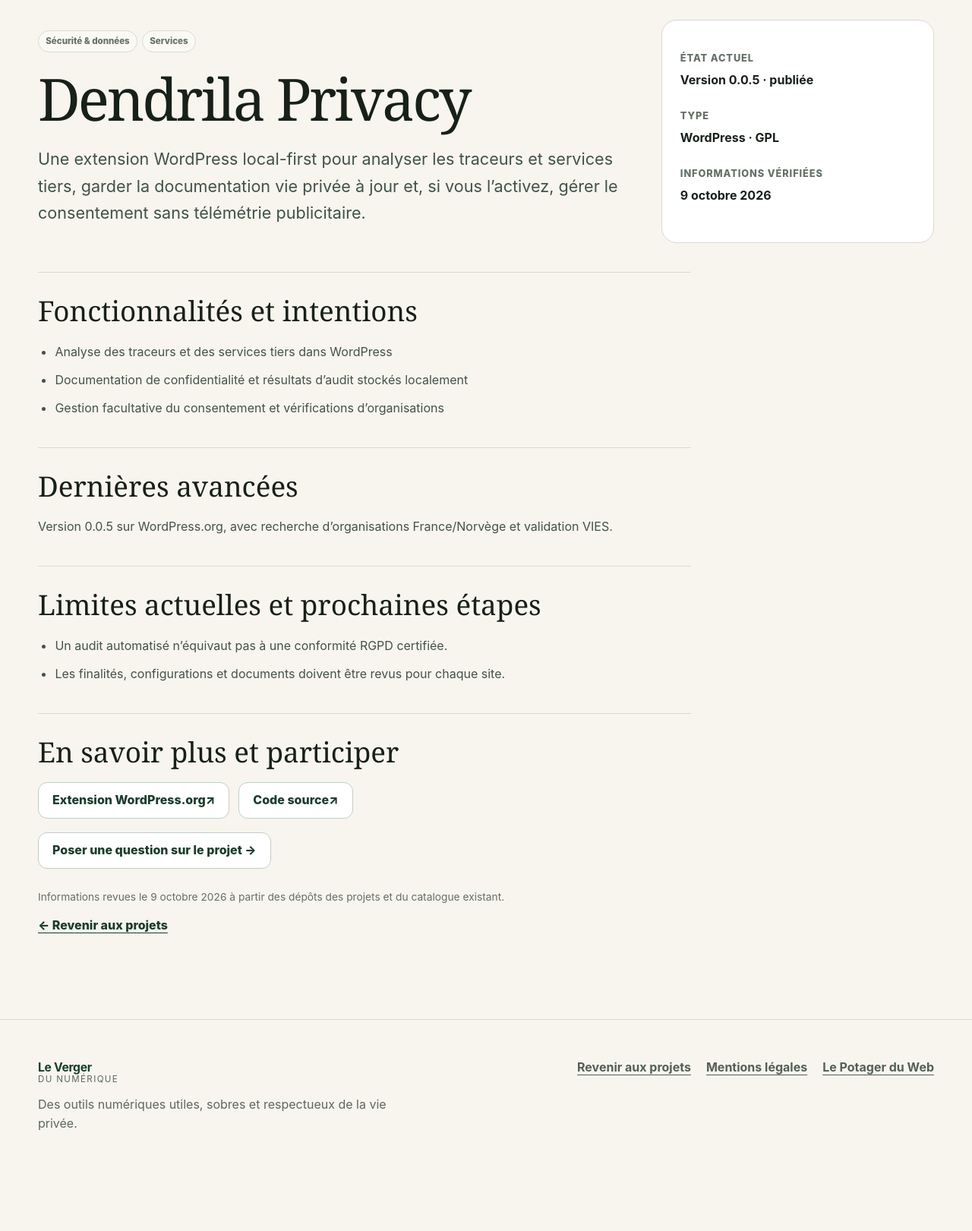
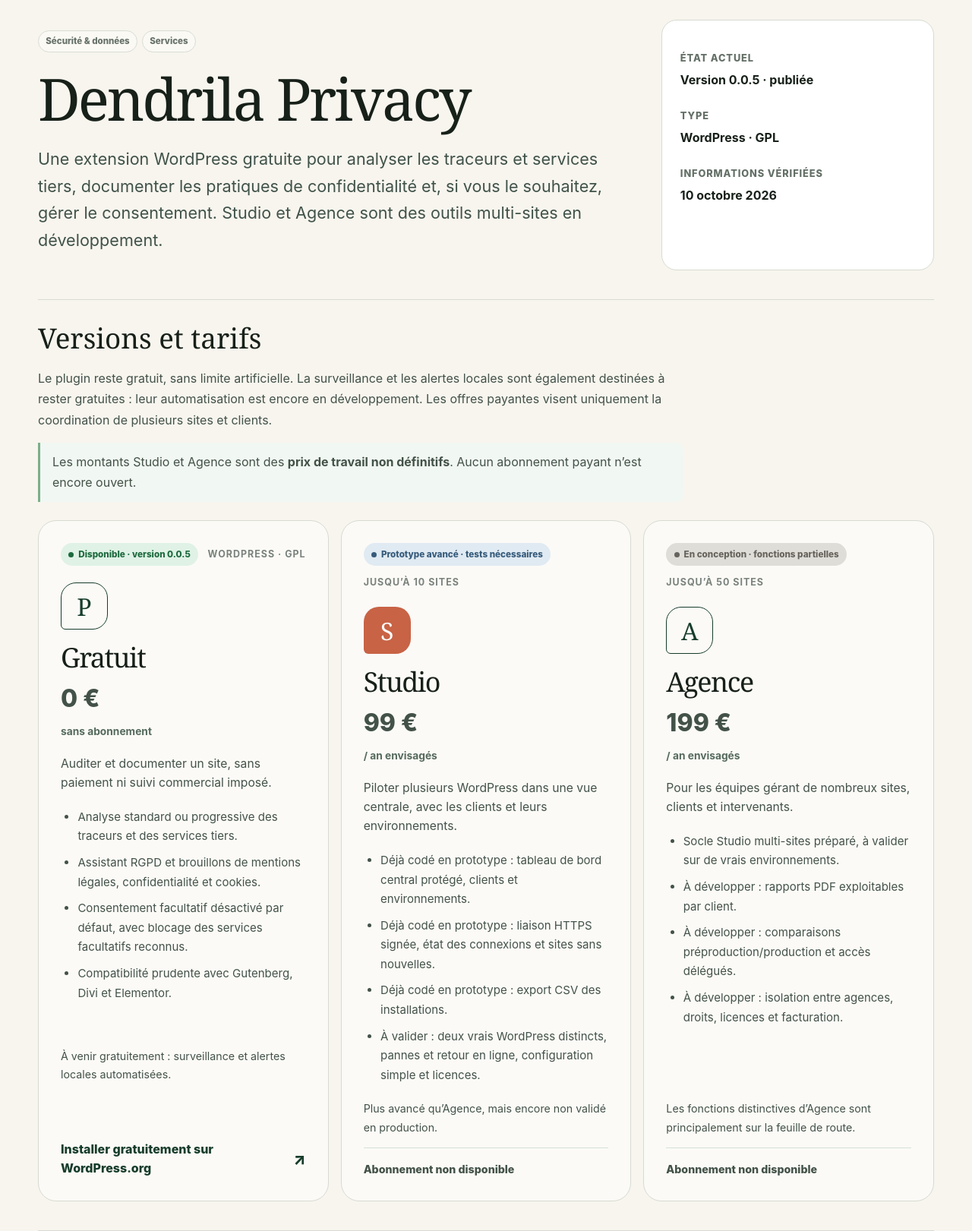
Before and after one commit to jasmin-abernathy/executive-function-app, a PHP site: page /projets/dendrila-privacy/ in a window 1280 px wide. Shown: the part 179-1800 px from the top of the page at 76% size. Before the commit the page ends 1667 px from the top, so only its background shows below. Run offline with PHP 8.4, Linux system fonts and the light colour scheme.

Commit message:
Présenter les offres Dendrila Privacy et leurs états de développement

```diff
--- a/web/app.lepotager.org/assets/project-detail.css
+++ b/web/app.lepotager.org/assets/project-detail.css
@@ -17,3 +17,26 @@
 .detail-reviewed{margin-top:26px;color:#647067;font-size:.86rem}
 .detail-header-actions{display:flex;align-items:center;gap:12px;margin-left:auto}
 @media(max-width:760px){.detail-head{grid-template-columns:1fr}.detail-facts{padding:18px}.detail-actions a{width:100%;justify-content:center}}
+
+/* Plans Dendrila Privacy: inherit the catalogue's accessible cards. */
+.privacy-intro,.privacy-progress,.privacy-feedback{max-width:none}
+.privacy-intro>p,.privacy-feedback>p{max-width:850px}
+.privacy-disclaimer{padding:12px 16px;border-left:3px solid #7caf8b;background:#f1f7f2;border-radius:0 10px 10px 0}
+.privacy-offers{grid-template-columns:repeat(3,minmax(0,1fr));gap:16px;margin-top:24px}
+.privacy-offers .project-card{min-width:0;min-height:600px;padding:clamp(20px,2.6vw,29px)}
+.privacy-offers .project-card h3{font-size:clamp(1.8rem,2.8vw,2.5rem);margin:18px 0 8px}
+.privacy-offers .project-symbol{margin-top:22px}
+.privacy-offers .project-summary{font-size:.98rem;line-height:1.6}
+.privacy-price{font-size:2rem;color:#173d2b;font-weight:850;line-height:1.25;margin:0 0 17px}
+.privacy-price small{display:block;margin-top:5px;color:#556a5d;font-size:.86rem;font-weight:650}
+.privacy-features{margin:20px 0;padding-left:1.3rem;color:#374a3d;font-size:.94rem;line-height:1.6}
+.privacy-features li+li{margin-top:9px}
+.privacy-note{margin:auto 0 14px;color:#53645b;font-size:.89rem;line-height:1.6}
+.privacy-unavailable{margin:0;border-top:1px solid #d5e0d8;padding-top:16px;color:#4d6655;font-size:.89rem;font-weight:800}
+.privacy-milestones{display:grid;grid-template-columns:repeat(3,minmax(0,1fr));gap:14px;margin-top:22px}
+.privacy-milestones article{padding:22px;border:1px solid var(--line);border-radius:16px;background:#fff}
+.privacy-milestones h3{font:500 1.38rem/1.2 Georgia,serif;margin:18px 0 10px}
+.privacy-milestones p{font-size:.95rem;line-height:1.6}
+.privacy-safety{font-size:.91rem}
+@media(max-width:1000px){.privacy-offers{grid-template-columns:repeat(2,minmax(0,1fr))}.privacy-milestones{grid-template-columns:1fr}}
+@media(max-width:690px){.privacy-offers{grid-template-columns:1fr}.privacy-offers .project-card{min-height:0}}
--- a/web/app.lepotager.org/en/index.html
+++ b/web/app.lepotager.org/en/index.html
@@ -245,7 +245,7 @@
         <div class="project-symbol symbol-line" aria-hidden="true">P</div>
         <h3>Dendrila Privacy</h3>
         <p class="project-summary">A local-first WordPress plugin for analysing trackers and third-party services, keeping privacy documentation up to date and optionally managing consent without advertising telemetry.</p>
-        <a class="project-card-link" href="https://wordpress.org/plugins/dendrila-privacy/" aria-label="View on WordPress.org">View on WordPress.org <span aria-hidden="true">↗</span></a>
+        <a class="project-card-link" href="/en/projects/dendrila-privacy/" aria-label="Explore Dendrila Privacy features and plans">Explore Dendrila Privacy <span aria-hidden="true">↗</span></a>
       </article>
 
       <article class="project-card project-muted" data-project-categories="services autonomie">
--- a/web/app.lepotager.org/index.html
+++ b/web/app.lepotager.org/index.html
@@ -279,7 +279,7 @@
         <div class="project-symbol symbol-line" aria-hidden="true">P</div>
         <h3>Dendrila Privacy</h3>
         <p class="project-summary">Une extension WordPress local-first pour analyser les traceurs et services tiers, garder la documentation vie privée à jour et, si vous l’activez, gérer le consentement sans télémétrie publicitaire.</p>
-        <a class="project-card-link" href="https://wordpress.org/plugins/dendrila-privacy/" aria-label="Voir sur WordPress.org">Voir sur WordPress.org <span aria-hidden="true">↗</span></a>
+        <a class="project-card-link" href="/projets/dendrila-privacy/" aria-label="Découvrir les offres et les fonctions de Dendrila Privacy">Découvrir Dendrila Privacy <span aria-hidden="true">↗</span></a>
       </article>
 
       <article class="project-card project-muted" data-project-categories="services autonomie">
--- a/web/app.lepotager.org/projets/dendrila-privacy/index.html
+++ b/web/app.lepotager.org/projets/dendrila-privacy/index.html
@@ -7,7 +7,7 @@
 <link rel="alternate" hreflang="fr" href="https://app.lepotager.org/projets/dendrila-privacy/">
 <link rel="alternate" hreflang="en" href="https://app.lepotager.org/en/projects/dendrila-privacy/">
 <link rel="icon" href="/favicon.svg" type="image/svg+xml">
-<link rel="stylesheet" href="/assets/style.css?v=20261009-catalogue"><link rel="stylesheet" href="/assets/project-detail.css?v=20261009"><link rel="stylesheet" href="/accessibility.css">
+<link rel="stylesheet" href="/assets/style.css?v=20261009-catalogue"><link rel="stylesheet" href="/assets/project-detail.css?v=20261010-offres"><link rel="stylesheet" href="/accessibility.css">
 <script defer src="/accessibility.js"></script></head>
 <body><a class="skip-link" href="#contenu">Aller au contenu</a>
 <header class="site-header"><div class="shell header-inner"><a class="brand" href="/" aria-label="Le Verger du Numérique">
@@ -19,20 +19,53 @@
 </div></div></header>
 <main id="contenu" class="detail-page"><div class="shell">
 <a class="detail-back" href="/#projets">← Revenir aux projets</a>
-<div class="detail-head"><div><div class="project-tags" aria-label="Catégories"><span>Sécurité & données</span><span>Services</span></div><h1>Dendrila Privacy</h1><p class="detail-lede">Une extension WordPress local-first pour analyser les traceurs et services tiers, garder la documentation vie privée à jour et, si vous l’activez, gérer le consentement sans télémétrie publicitaire.</p></div>
+<div class="detail-head"><div><div class="project-tags" aria-label="Catégories"><span>Sécurité & données</span><span>Services</span></div><h1>Dendrila Privacy</h1><p class="detail-lede">Une extension WordPress gratuite pour analyser les traceurs et services tiers, documenter les pratiques de confidentialité et, si vous le souhaitez, gérer le consentement. Studio et Agence sont des outils multi-sites en développement.</p></div>
 <aside class="detail-facts"><dl><dt>État actuel</dt><dd>Version 0.0.5 · publiée</dd>
-<dt>Type</dt><dd>WordPress · GPL</dd><dt>Informations vérifiées</dt><dd><time datetime="2026-10-09">9 octobre 2026</time></dd></dl></aside></div>
-<section class="detail-section"><h2>Fonctionnalités et intentions</h2><ul><li>Analyse des traceurs et des services tiers dans WordPress</li>
-<li>Documentation de confidentialité et résultats d’audit stockés localement</li>
-<li>Gestion facultative du consentement et vérifications d’organisations</li></ul></section>
-<section class="detail-section"><h2>Dernières avancées</h2><p>Version 0.0.5 sur WordPress.org, avec recherche d’organisations France/Norvège et validation VIES.</p></section>
-<section class="detail-section"><h2>Limites actuelles et prochaines étapes</h2><ul><li>Un audit automatisé n’équivaut pas à une conformité RGPD certifiée.</li>
-<li>Les finalités, configurations et documents doivent être revus pour chaque site.</li></ul></section>
-<section class="detail-section"><h2>En savoir plus et participer</h2>
-<div class="detail-actions"><a href="https://wordpress.org/plugins/dendrila-privacy/">Extension WordPress.org <span aria-hidden="true">↗</span></a>
-<a href="https://github.com/jasmin-abernathy/dendrila-privacy">Code source <span aria-hidden="true">↗</span></a></div>
-<div class="detail-actions"><a href="mailto:contact@lepotager.org?subject=Dendrila%20Privacy">Poser une question sur le projet →</a></div></section>
-<p class="detail-reviewed">Informations revues le 9 octobre 2026 à partir des dépôts des projets et du catalogue existant.</p>
+<dt>Type</dt><dd>WordPress · GPL</dd><dt>Informations vérifiées</dt><dd><time datetime="2026-10-10">10 octobre 2026</time></dd></dl></aside></div>
+<section class="detail-section privacy-intro"><h2>Versions et tarifs</h2><p>Le plugin reste gratuit, sans limite artificielle. La surveillance et les alertes locales sont également destinées à rester gratuites : leur automatisation est encore en développement. Les offres payantes visent uniquement la coordination de plusieurs sites et clients.</p><p class="privacy-disclaimer">Les montants Studio et Agence sont des <strong>prix de travail non définitifs</strong>. Aucun abonnement payant n’est encore ouvert.</p>
+<div class="projects-grid privacy-offers"><article class="project-card privacy-offer privacy-free">
+<div class="project-topline"><span class="status status-active">Disponible · version 0.0.5</span><span class="project-kind">WordPress · GPL</span></div>
+<div class="project-symbol symbol-line" aria-hidden="true">P</div>
+<h3>Gratuit</h3><p class="privacy-price">0 €<small>sans abonnement</small></p>
+<p class="project-summary">Auditer et documenter un site, sans paiement ni suivi commercial imposé.</p>
+<ul class="privacy-features"><li>Analyse standard ou progressive des traceurs et des services tiers.</li>
+<li>Assistant RGPD et brouillons de mentions légales, confidentialité et cookies.</li>
+<li>Consentement facultatif désactivé par défaut, avec blocage des services facultatifs reconnus.</li>
+<li>Compatibilité prudente avec Gutenberg, Divi et Elementor.</li></ul>
+<p class="privacy-note">À venir gratuitement : surveillance et alertes locales automatisées.</p><a class="project-card-link" href="https://wordpress.org/plugins/dendrila-privacy/">Installer gratuitement sur WordPress.org <span aria-hidden="true">↗</span></a>
+</article>
+<article class="project-card privacy-offer privacy-studio">
+<div class="project-topline"><span class="status status-dev">Prototype avancé · tests nécessaires</span><span class="project-kind">Jusqu’à 10 sites</span></div>
+<div class="project-symbol symbol-soft" aria-hidden="true">S</div>
+<h3>Studio</h3><p class="privacy-price">99 €<small>/ an envisagés</small></p>
+<p class="project-summary">Piloter plusieurs WordPress dans une vue centrale, avec les clients et leurs environnements.</p>
+<ul class="privacy-features"><li>Déjà codé en prototype : tableau de bord central protégé, clients et environnements.</li>
+<li>Déjà codé en prototype : liaison HTTPS signée, état des connexions et sites sans nouvelles.</li>
+<li>Déjà codé en prototype : export CSV des installations.</li>
+<li>À valider : deux vrais WordPress distincts, pannes et retour en ligne, configuration simple et licences.</li></ul>
+<p class="privacy-note">Plus avancé qu’Agence, mais encore non validé en production.</p><p class="privacy-unavailable">Abonnement non disponible</p>
+</article>
+<article class="project-card privacy-offer privacy-agency">
+<div class="project-topline"><span class="status status-explore">En conception · fonctions partielles</span><span class="project-kind">Jusqu’à 50 sites</span></div>
+<div class="project-symbol symbol-line" aria-hidden="true">A</div>
+<h3>Agence</h3><p class="privacy-price">199 €<small>/ an envisagés</small></p>
+<p class="project-summary">Pour les équipes gérant de nombreux sites, clients et intervenants.</p>
+<ul class="privacy-features"><li>Socle Studio multi-sites préparé, à valider sur de vrais environnements.</li>
+<li>À développer : rapports PDF exploitables par client.</li>
+<li>À développer : comparaisons préproduction/production et accès délégués.</li>
+<li>À développer : isolation entre agences, droits, licences et facturation.</li></ul>
+<p class="privacy-note">Les fonctions distinctives d’Agence sont principalement sur la feuille de route.</p><p class="privacy-unavailable">Abonnement non disponible</p>
+</article></div></section>
+<section class="detail-section privacy-progress"><h2>Avancement réel</h2><div class="privacy-milestones"><article><span class="status status-active">Publié</span><h3>Plugin gratuit</h3><p>0.0.5 disponible sur WordPress.org : audits, documentation et consentement facultatif.</p></article>
+<article><span class="status status-dev">Prototype</span><h3>Suivi local et Studio</h3><p>Historique, alertes locales et tableau de bord multi-sites préparés. Tests réels HTTPS et multi-clients encore nécessaires.</p></article>
+<article><span class="status status-explore">À construire</span><h3>Agence</h3><p>Rapports client, accès délégués, comparaison des environnements et licences ne sont pas opérationnels.</p></article></div></section>
+<section class="detail-section privacy-feedback"><h2>Demandes, bugs et réclamations</h2><p>Vous pouvez proposer une fonctionnalité, signaler un problème reproductible ou demander de l’aide. GitHub sert aux demandes et au suivi technique ; WordPress.org dispose d’un forum public d’assistance.</p>
+<div class="detail-actions"><a href="https://github.com/jasmin-abernathy/dendrila-privacy/issues">Issues et demandes sur GitHub <span aria-hidden="true">↗</span></a>
+<a href="https://wordpress.org/support/plugin/dendrila-privacy/">Support WordPress.org <span aria-hidden="true">↗</span></a>
+<a href="https://github.com/jasmin-abernathy/dendrila-privacy">Code source GitHub <span aria-hidden="true">↗</span></a></div>
+<p class="privacy-safety">Un audit automatisé ne garantit pas la conformité RGPD. Ne publiez pas d’identifiants, de clés ou de données personnelles dans un ticket public. Pour un sujet confidentiel, écrivez à <a href="mailto:contact@lepotager.org?subject=Dendrila%20Privacy">contact@lepotager.org</a>.</p>
+</section>
+<p class="detail-reviewed">Informations revues le 10 octobre 2026 à partir des dépôts Dendrila Privacy et Dendrila Monitor.</p>
 <a class="detail-back" href="/#projets">← Revenir aux projets</a>
 </div></main><footer class="site-footer"><div class="shell footer-grid"><div><a class="brand brand-footer" href="/"><span><strong>Le Verger</strong><small>du Numérique</small></span></a>
 <p>Des outils numériques utiles, sobres et respectueux de la vie privée.</p></div><div class="footer-links">
--- a/web/app.lepotager.org/sitemap.xml
+++ b/web/app.lepotager.org/sitemap.xml
@@ -104,4 +104,6 @@
     <xhtml:link rel="alternate" hreflang="fr" href="https://app.lepotager.org/projets/sans-effort/"/>
     <xhtml:link rel="alternate" hreflang="en" href="https://app.lepotager.org/en/projects/sans-effort/"/>
   </url>
+  <url><loc>https://app.lepotager.org/projets/dendrila-privacy/</loc><xhtml:link rel="alternate" hreflang="fr" href="https://app.lepotager.org/projets/dendrila-privacy/"/><xhtml:link rel="alternate" hreflang="en" href="https://app.lepotager.org/en/projects/dendrila-privacy/"/></url>
+  <url><loc>https://app.lepotager.org/en/projects/dendrila-privacy/</loc><xhtml:link rel="alternate" hreflang="fr" href="https://app.lepotager.org/projets/dendrila-privacy/"/><xhtml:link rel="alternate" hreflang="en" href="https://app.lepotager.org/en/projects/dendrila-privacy/"/></url>
 </urlset>
```
Also changed, not shown: tests/catalogue-structure.test.mjs (+12 -2 lines), web/app.lepotager.org/docs/PROJECT-PAGES.md (+10 -2 lines), web/app.lepotager.org/en/projects/dendrila-privacy/index.html (+47 -14 lines), 1 other file.
